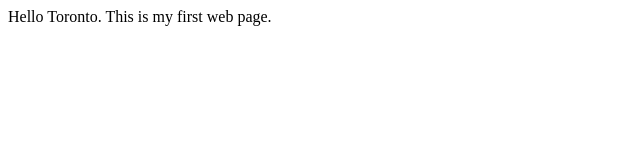
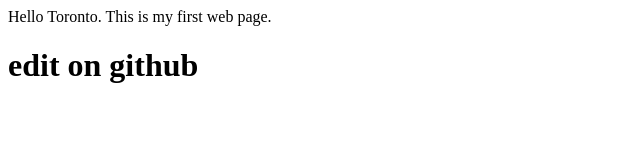
Before and after one commit to momoe-tips/learning_web, a plain HTML site: page index.html in a window 1280 px wide. Shown: the whole page, without its empty margins (0-640 px from the left). Drawn offline with Linux system fonts and the light colour scheme.

Commit message:
Update index.html
test edit on github

```diff
--- a/index.html
+++ b/index.html
@@ -7,5 +7,6 @@
 <body>
 
 Hello  Toronto. This is my first web page.
+  <h1> edit on github</h1>
 </body>
 </html>
```
